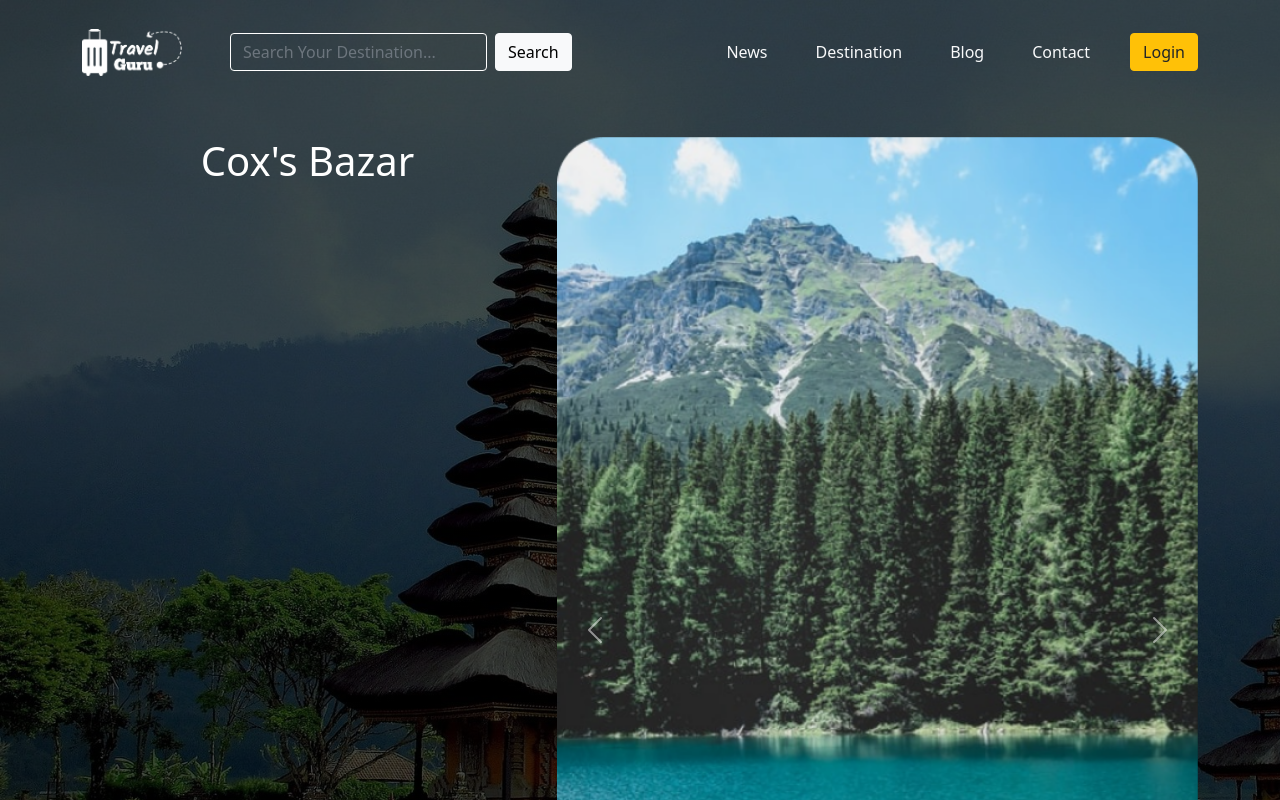
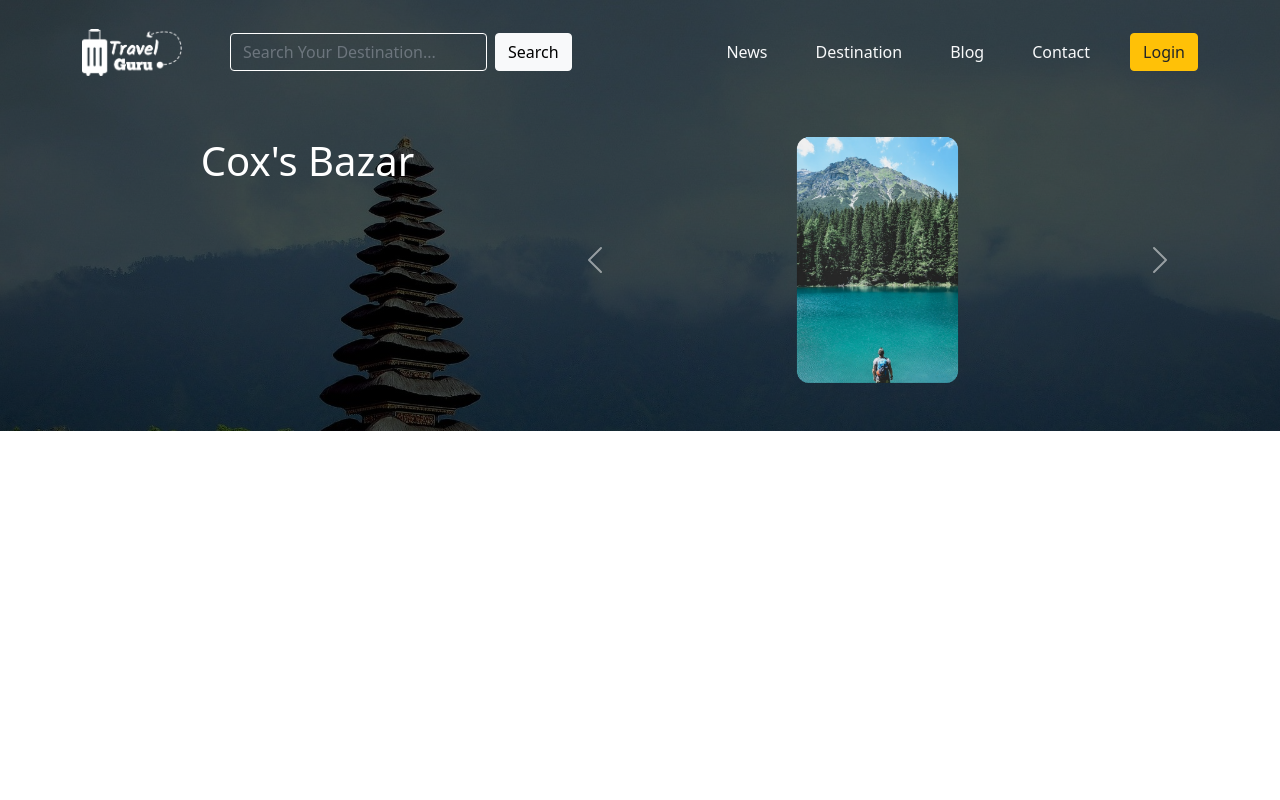
Before and after one commit to emonShimoul/travel-guru-react-client, a React (Create React App) app: page / in a window 1280 px wide. Shown: the top 800 px of the page. Built offline with nearby package versions, Linux system fonts and the light colour scheme.

Commit message:
change in the slider

```diff
--- a/src/components/Home/Home.js
+++ b/src/components/Home/Home.js
@@ -23,21 +23,21 @@ const Home = () => {
 
     return (
         <div className='container'>
-           <div className='row mt-5'>
+           <div className='row mt-5 pb-5'>
                 <div className='col-md-5 text-white'>
                     <h1>Cox's Bazar</h1>
                 </div>
                 <div id="carouselExampleControls" className="carousel slide col-md-7" data-bs-ride="carousel">
                     <div className="carousel-inner">
-                        <div className="carousel-item active">
-                        <img src={sajek} className="d-block w-100" alt="" />
-                        </div>
-                        <div className="carousel-item">
-                        <img src={sreemongol} className="d-block w-100" alt="" />
-                        </div>
-                        <div className="carousel-item">
-                        <img src={sundorbon} className="d-block w-100" alt="" />
-                        </div>
+                        <a href='#a' className="carousel-item active">
+                        <img src={sajek} className="d-block w-25 mx-auto" alt="" />
+                        </a>
+                        <a href='#b' className="carousel-item">
+                        <img src={sreemongol} className="d-block w-25 mx-auto" alt="" />
+                        </a>
+                        <a href='#c' className="carousel-item">
+                        <img src={sundorbon} className="d-block w-25 mx-auto" alt="" />
+                        </a>
                     </div>
                     <button className="carousel-control-prev" type="button" data-bs-target="#carouselExampleControls" data-bs-slide="prev">
                         <span className="carousel-control-prev-icon" aria-hidden="true"></span>
```
